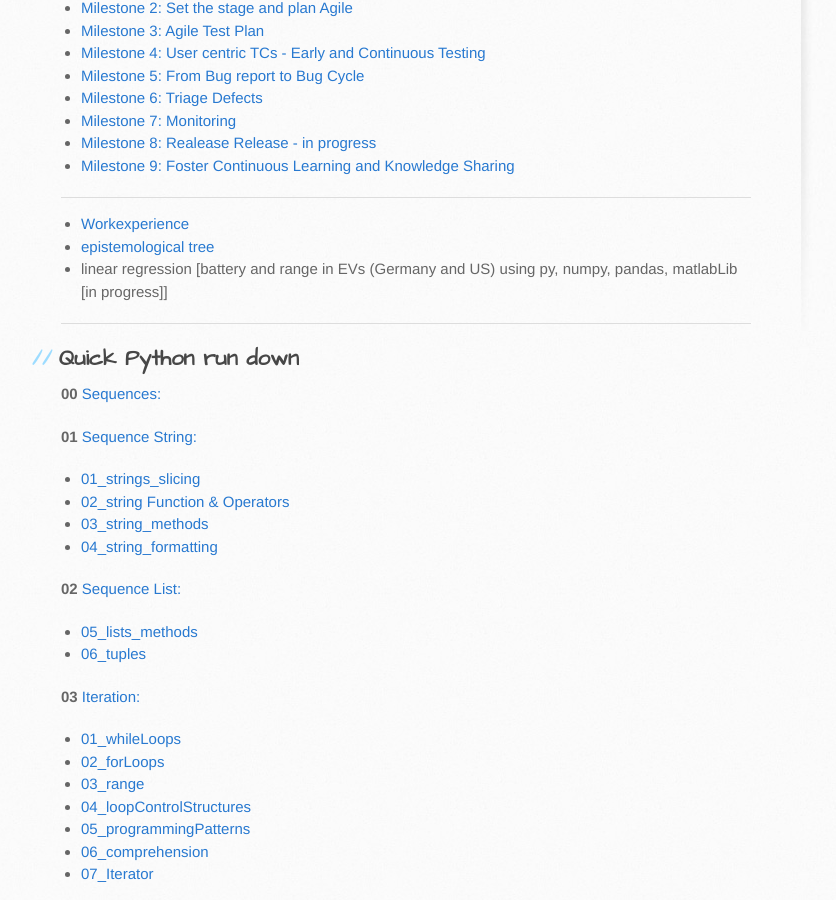
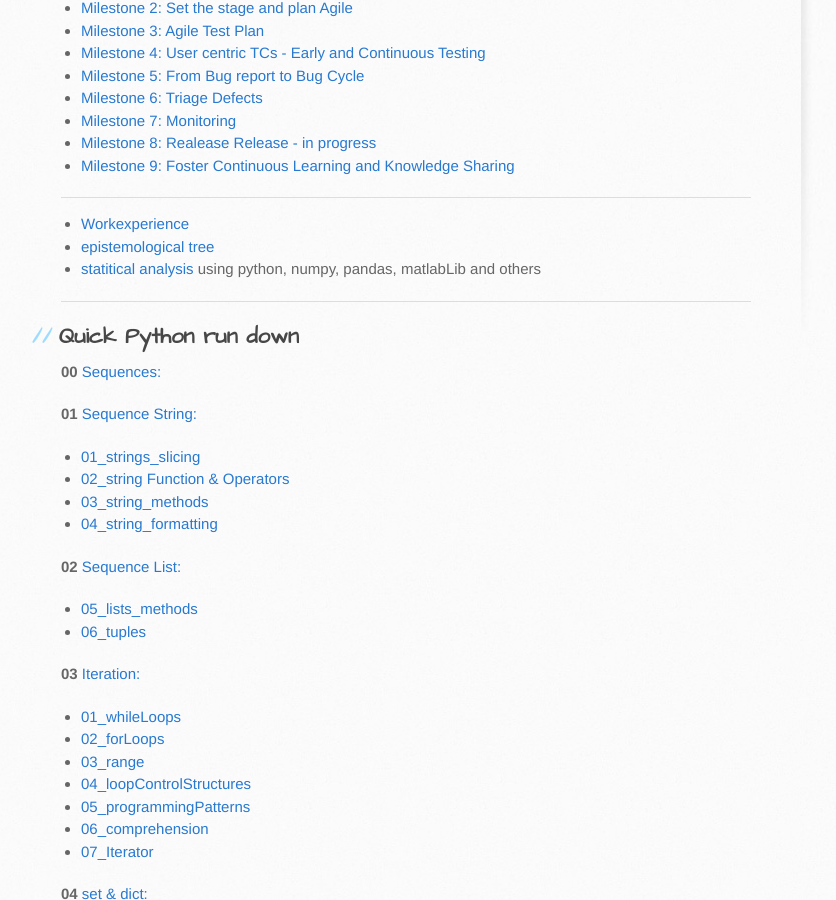
Before and after one commit to trumpfheller/trumpfheller.github.io, a Jekyll site: the page built from index.md, in a window 1280 px wide and 900 px high, scrolled down 394 px. Shown: the whole window, without its empty margins (99-935 px from the left). Built offline with Jekyll 4.4.1, drawn with Linux system fonts in a browser that asks for light colours.

Commit message:
Update index.md

```diff
--- a/index.md
+++ b/index.md
@@ -22,7 +22,7 @@ layout: default
 
 - [Workexperience](https://sciustechnologia.github.io/)
 - [epistemological tree](epistemologicalTree.html)
-- linear regression [battery and range in EVs (Germany and US) using py, numpy, pandas, matlabLib [in progress]]
+- [statitical analysis](./databasic/ev.html) using python, numpy, pandas, matlabLib and others
 
 
 ---
```
